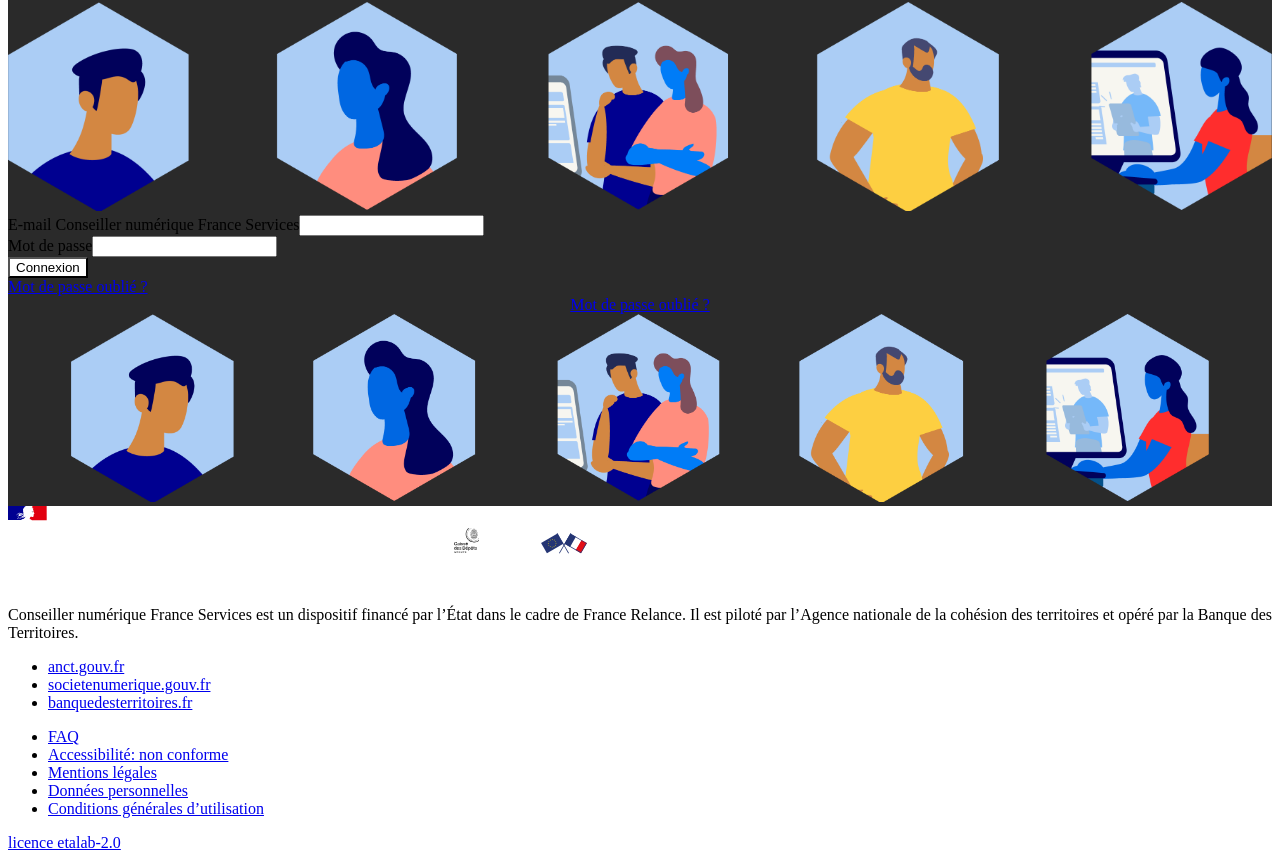
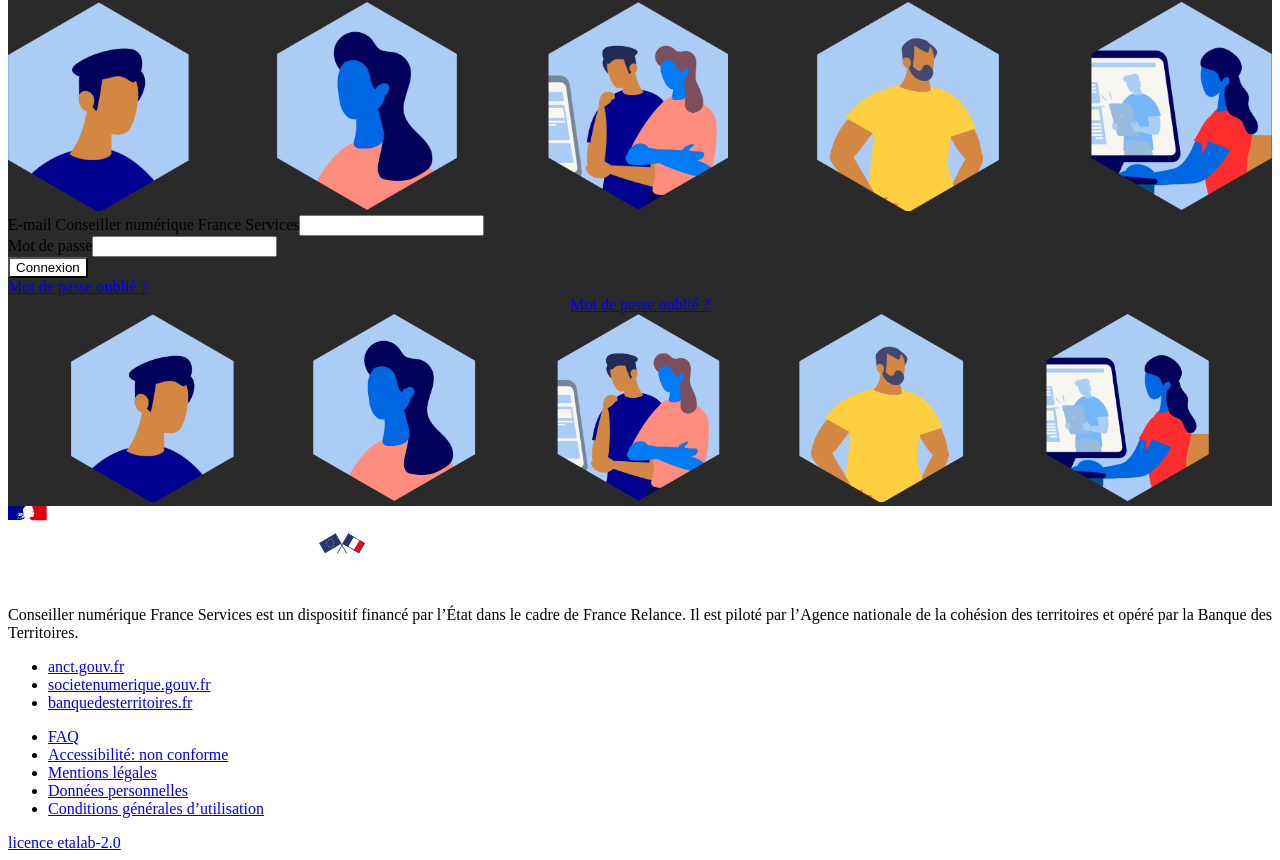
Before and after one commit to anct-cnum/portail-conseiller, a React (Create React App) app: page /login in a window 1280 px wide. Shown: the part 660-1520 px from the top of the page. Built offline with nearby package versions, Linux system fonts and the light colour scheme.

Commit message:
suppression logo BDT

```diff
--- a/src/components/Footer.js
+++ b/src/components/Footer.js
@@ -24,10 +24,6 @@
                           <div style={{ display: 'inline-block' }} >
                             <img src="/logos/logo-anct-nb.svg" alt="logo Agence Nationale De La Cohésion Des Territoires"
                               style={{ height: '59px', marginRight: '50px' }} className="logoFooter"/>
-                          </div>
-                          <div style={{ display: 'inline-block' }} >
-                            <img src="/logos/logo-banque-des-territoires-nb.svg" alt="logo Banque Des Territoires"
-                              style={{ height: '35px', marginBottom: '27px', marginRight: '50px' }} className="logoFooter"/>
                           </div>
                           <div style={{ display: 'inline-block' }} >
                             <img src="/logos/logo-france-relance-nb.svg" alt="logo France Relance"
```
Also changed, not shown: 1 other file (tests, documents, lock files or other folders).
